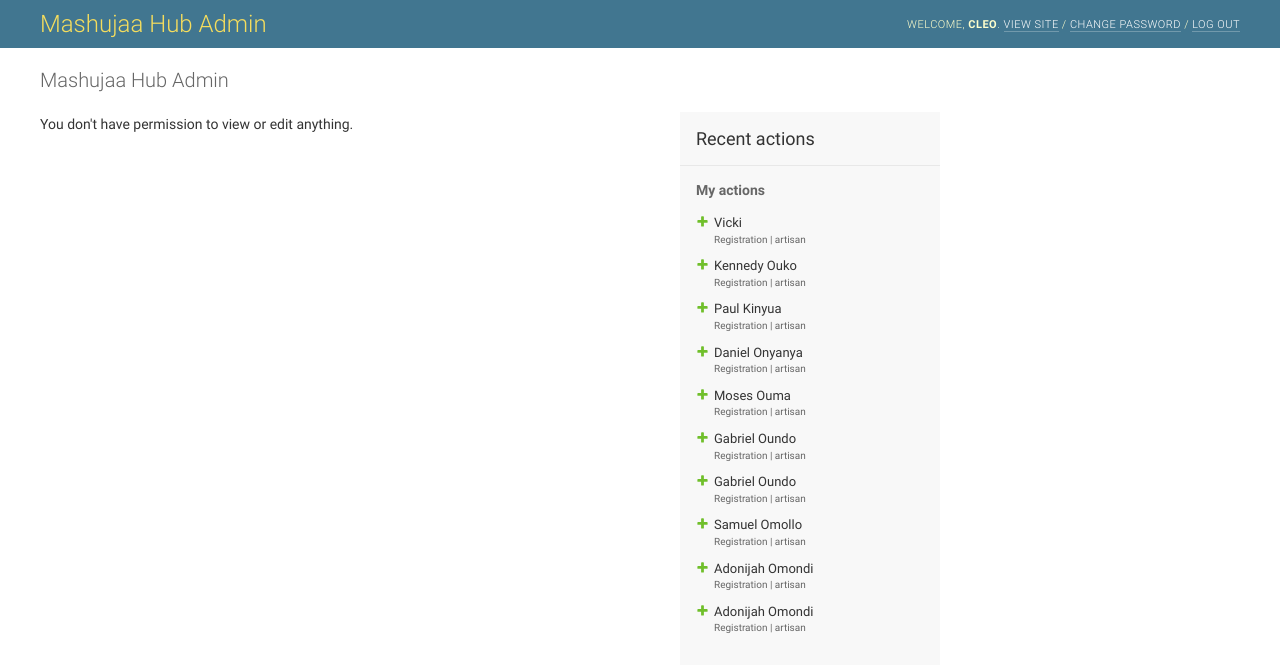
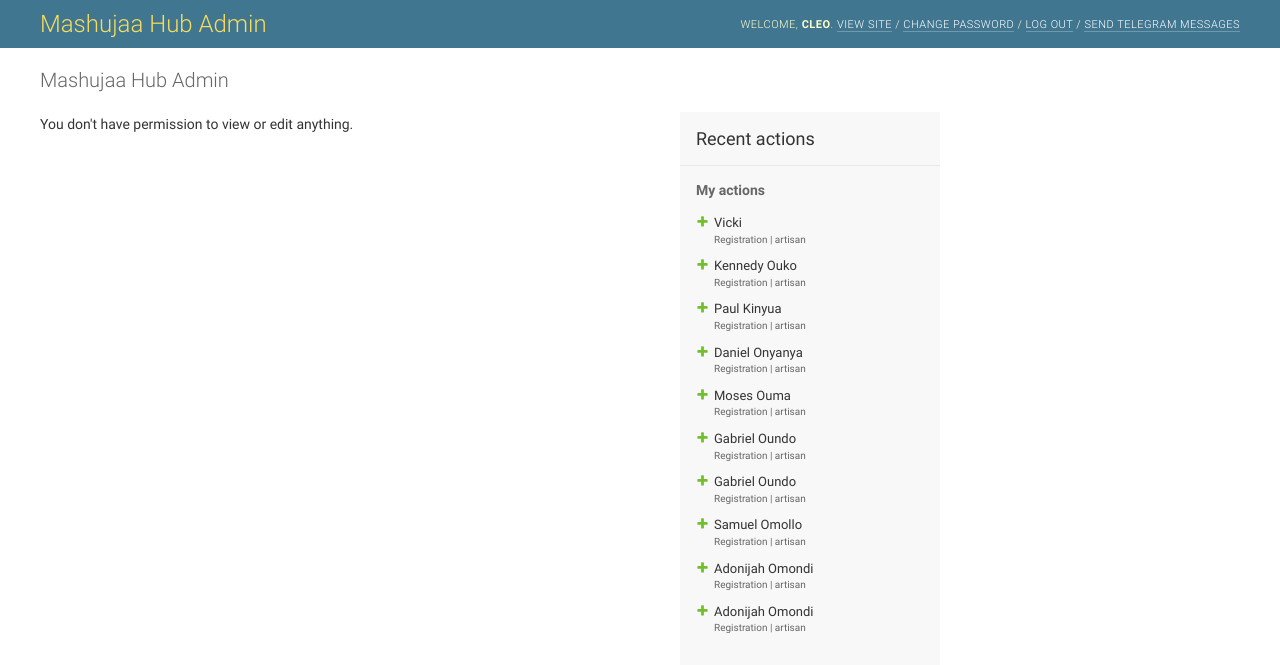
Before and after one commit to davidpuron/mashujaa-hub, a Django app: page / in a window 1280 px wide. Shown: the top 665 px of the page. Run offline with Django 3.2, Linux system fonts and the light colour scheme; a user stored in the database is signed in; data comes from the database, SQL or seed files in the repository; both versions use the stored data as it was after the commit.

Commit message:
base template changes

```diff
--- a/templates/admin/base.html
+++ b/templates/admin/base.html
@@ -48,7 +48,8 @@
                 {% if user.has_usable_password %}
                 <a href="{% url 'admin:password_change' %}">{% trans 'Change password' %}</a> /
                 {% endif %}
-                <a href="{% url 'admin:logout' %}">{% trans 'Log out' %}</a>
+                <a href="{% url 'admin:logout' %}">{% trans 'Log out' %}</a> /
+                <a href="/sendmessage/">Send Telegram Messages</a>
             {% endblock %}
         </div>
         {% endif %}
```
Also changed, not shown: db.sqlite3.
